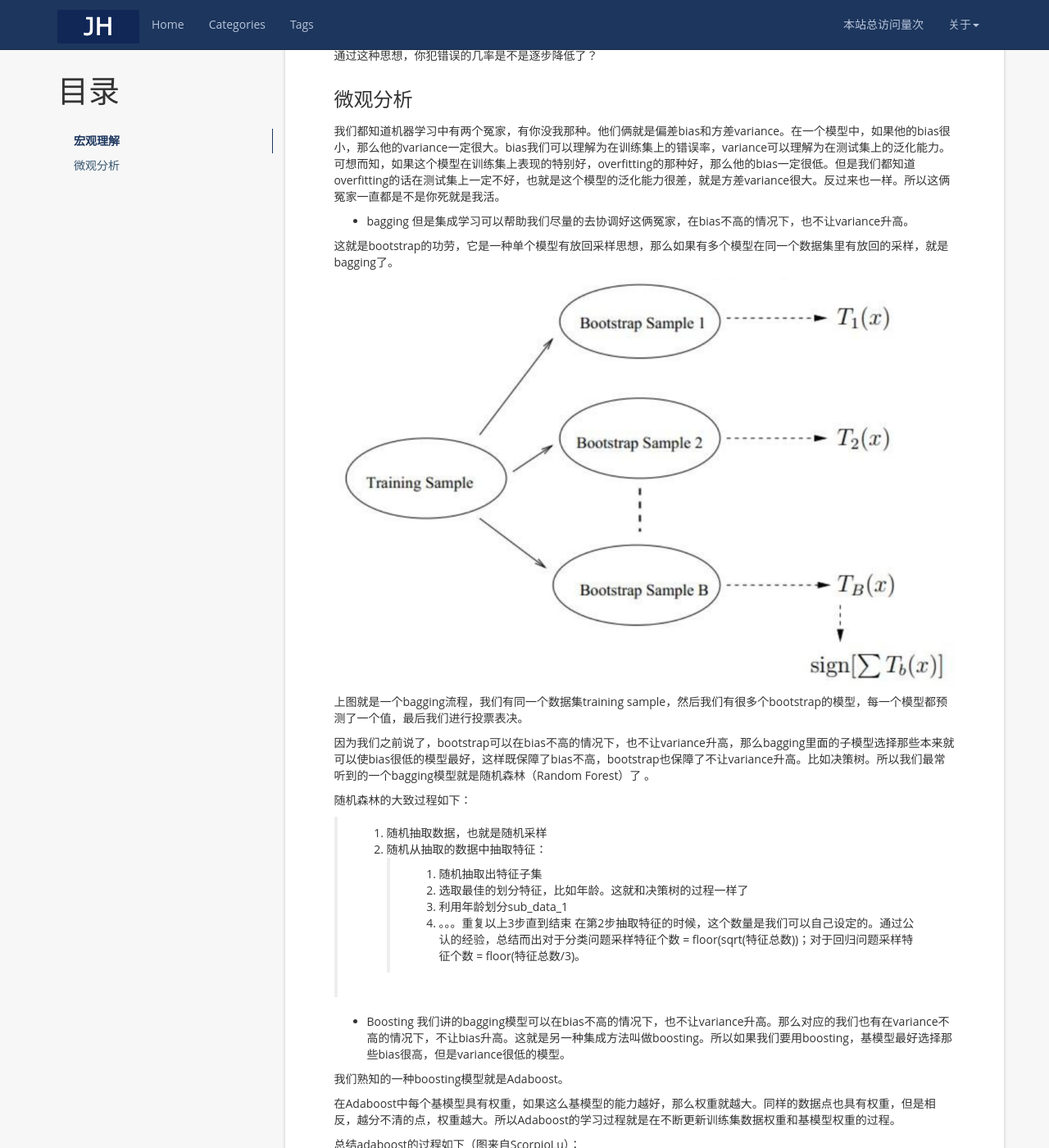
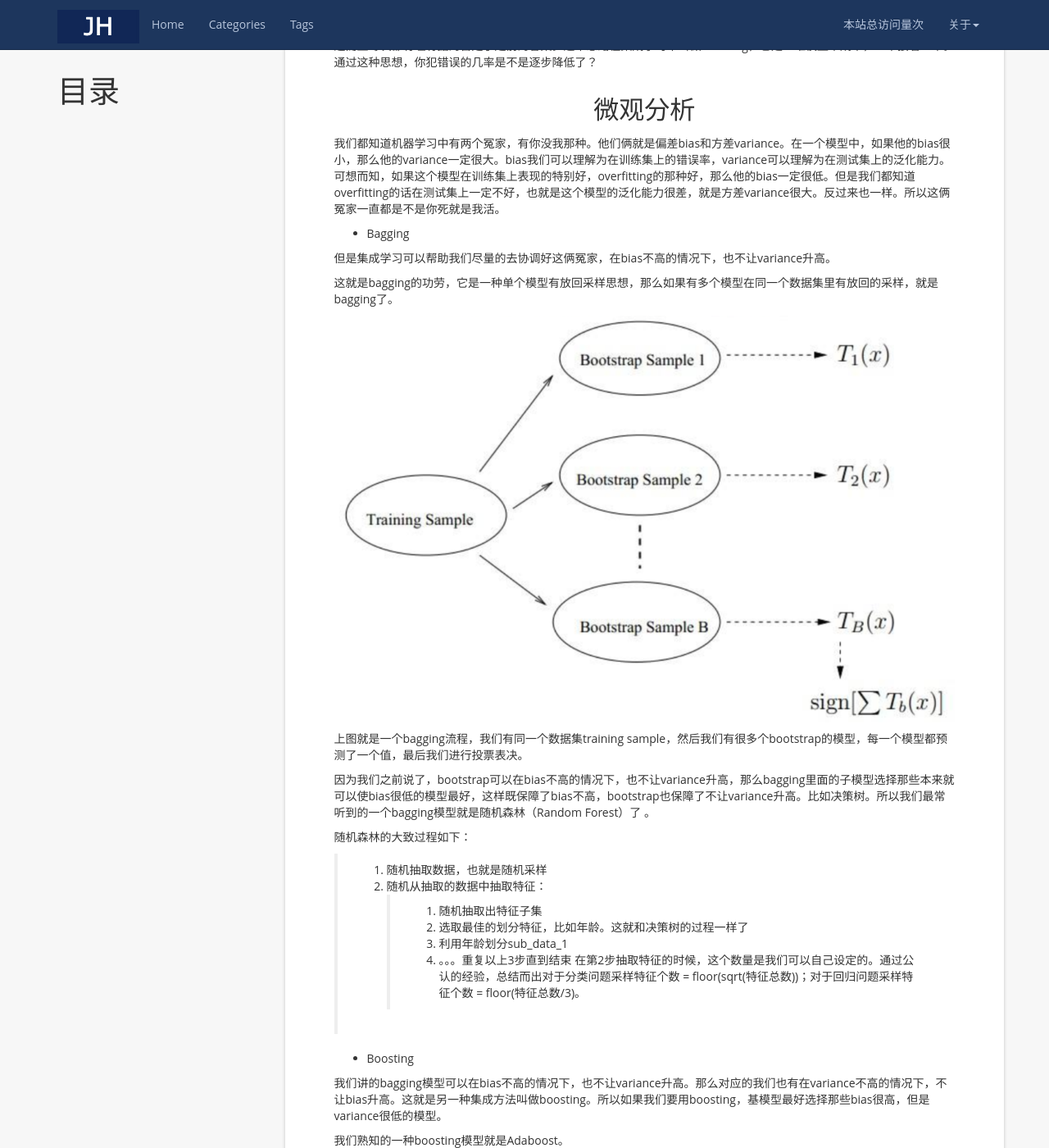
Before and after one commit to jasonhhao/jasonhhao.github.io, a Jekyll site: the page built from _posts/2018-11-30-Ensemble-Learning.md, in a window 1280 px wide and 1400 px high, scrolled down 533 px. Shown: the whole window at 82% size. Built offline with Jekyll 4.4.1, drawn with Linux system fonts in a browser that asks for light colours; nearby versions of some CDN libraries; a script that is not in the unit is left out; comment, search, counter and statistics services are not loaded.

Commit message:
Update 2018-11-30-Ensemble-Learning.md

```diff
--- a/_posts/2018-11-30-Ensemble-Learning.md
+++ b/_posts/2018-11-30-Ensemble-Learning.md
@@ -10,16 +10,19 @@
 {:toc}
 
 
-### 宏观理解
+<h2 align="center">宏观理解</h2>
+
 集成学习是个大杀器，现在几乎所有竞赛的冠军题解都用到了集成学习，甚至到了深度学习中，集成学习也会提高我们几个百分点的准确率。所谓集成学习，就是三个臭皮匠顶一个诸葛亮。我们之前一直都是只训练一个模型，就好像你拿着你不会的选择题去问同学，人家告诉你选A你就写了A，结果老师看完说答案是B，你怪谁？你肯定心想如果当初多问几个人就好了。这就是集成学习的思想，我们为什么要单纯的相信一个模型的结果？我们可不可以同时来训练3个甚至3+个模型然后让他们投票表决这道题选啥，哪个选项支持率高我就选哪个。这个思想就是集成学习中的bagging（Boostrap aggregating），它是很多个模型排排坐每个人举手表决。再比如一个同学告诉你这道题选A，你带着人家的答案去问别人这道题是不是A?也许第二个同学说不对，这个应该是C，因为xxxx的原因不可能是A。然后你又去问第三个同学，这道题张三告诉我是A，赵四告诉我是B，你觉得呢？王五说你看啊他俩都没有考虑到xxxx情况所以应该是B。嗯好。我们离真相越来越近而且每次都有理有据的否定了之前的答案。这个思路在集成学习中叫做Boosting，它是一堆模型串成串，一个接着一个。通过这种思想，你犯错误的几率是不是逐步降低了？
 
-### 微观分析
+<h2 align="center">微观分析</h2>
+
 我们都知道机器学习中有两个冤家，有你没我那种。他们俩就是偏差bias和方差variance。在一个模型中，如果他的bias很小，那么他的variance一定很大。bias我们可以理解为在训练集上的错误率，variance可以理解为在测试集上的泛化能力。可想而知，如果这个模型在训练集上表现的特别好，overfitting的那种好，那么他的bias一定很低。但是我们都知道overfitting的话在测试集上一定不好，也就是这个模型的泛化能力很差，就是方差variance很大。反过来也一样。所以这俩冤家一直都是不是你死就是我活。
 
-- bagging
+- Bagging
+
 但是集成学习可以帮助我们尽量的去协调好这俩冤家，在bias不高的情况下，也不让variance升高。
 
-这就是bootstrap的功劳，它是一种单个模型有放回采样思想，那么如果有多个模型在同一个数据集里有放回的采样，就是bagging了。
+这就是bagging的功劳，它是一种单个模型有放回采样思想，那么如果有多个模型在同一个数据集里有放回的采样，就是bagging了。
 
 <p align="center">
   <img src="/imgs/ensemblelearning/1.png">
@@ -40,6 +43,7 @@
 在第2步抽取特征的时候，这个数量是我们可以自己设定的。通过公认的经验，总结而出对于分类问题采样特征个数 = floor(sqrt(特征总数))；对于回归问题采样特征个数 = floor(特征总数/3)。
 
 - Boosting
+
 我们讲的bagging模型可以在bias不高的情况下，也不让variance升高。那么对应的我们也有在variance不高的情况下，不让bias升高。这就是另一种集成方法叫做boosting。所以如果我们要用boosting，基模型最好选择那些bias很高，但是variance很低的模型。
 
 我们熟知的一种boosting模型就是Adaboost。
```
